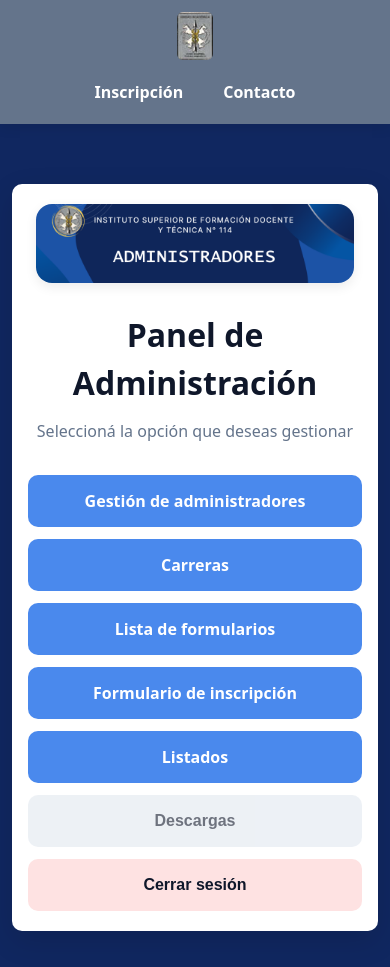
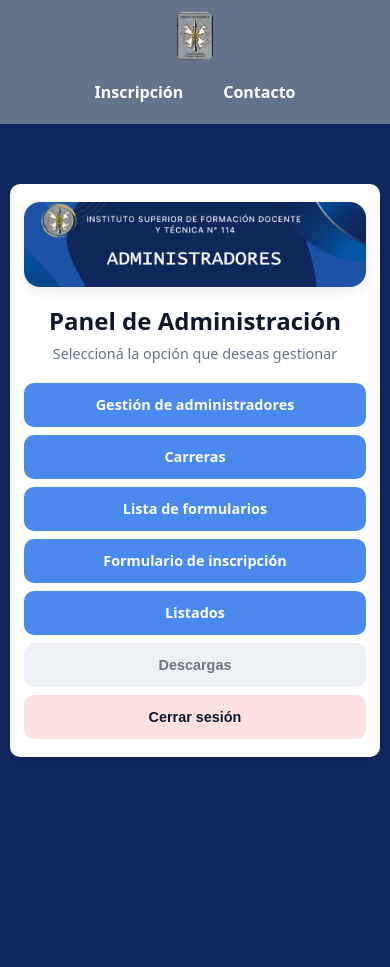
Before and after one commit to Isaacjesusacevedo/PaginaWebTupacAmaru, a Vue app in the folder Frontend/: page / in a window 390 px wide. After the commit the page ends 844 px from the top, so only its background shows below. Built offline with nearby package versions, Linux system fonts and the light colour scheme; no server answers; sample sign-in values are in the browser's storage; a web font is replaced by a local one.

Commit message:
fix: dashboard más compacto - card 28px/820px, botones 48px, section 24px, header 1.5rem

```diff
--- a/Frontend/src/assets/css/components/admin-menu.css
+++ b/Frontend/src/assets/css/components/admin-menu.css
@@ -1,13 +1,13 @@
 /* ================================
-   ADMIN MENU (Dashboard)
+   ADMIN MENU (Dashboard)  compacto
 ================================ */
 .admin-menu ul {
   list-style: none;
   display: grid;
   grid-template-columns: repeat(2, 1fr);
-  gap: 20px;
+  gap: 12px;
   padding: 0;
-  margin: 32px 0 0;
+  margin: 24px 0 0;
 }
 
 .admin-menu li {
@@ -16,9 +16,9 @@
 
 .btn-menu {
   width: 100%;
-  min-height: 64px;
-  padding: 18px 24px;
-  font-size: 1.05rem;
+  min-height: 48px;
+  padding: 12px 20px;
+  font-size: 0.95rem;
   font-weight: 600;
   border-radius: var(--radius-md);
   display: flex;
@@ -37,23 +37,24 @@
 @media (max-width: 768px) {
   .admin-menu ul {
     grid-template-columns: 1fr;
-    gap: 14px;
-    margin-top: 24px;
+    gap: 10px;
+    margin-top: 18px;
   }
 
   .btn-menu {
-    min-height: 56px;
-    font-size: 1rem;
+    min-height: 46px;
+    font-size: 0.92rem;
   }
 }
 
 @media (max-width: 480px) {
   .admin-menu ul {
-    gap: 12px;
+    gap: 8px;
   }
 
   .btn-menu {
-    min-height: 52px;
-    padding: 14px 18px;
+    min-height: 44px;
+    padding: 10px 16px;
+    font-size: 0.9rem;
   }
 }
--- a/Frontend/src/assets/css/components/card.css
+++ b/Frontend/src/assets/css/components/card.css
@@ -1,45 +1,23 @@
 /* ================================
    CARD BASE
-=============================== */
+================================ */
 .card {
   background-color: var(--color-card);
   border-radius: var(--radius-lg);
   box-shadow: var(--shadow-md);
 
-  padding: 40px;
-  margin-bottom: 32px;
+  padding: 28px;
+  margin-bottom: 24px;
+
+  color: #0f172a;
+
   width: 100%;
   box-sizing: border-box;
-
-  color: #0f172a;
-}
-
-@media (max-width: 768px) {
-  .card {
-    padding: 28px 20px;
-    margin-bottom: 20px;
-  }
-
-  .card-lg {
-    margin-top: 20px;
-  }
-
-  .card-media {
-    max-width: 100%;
-    margin-bottom: 24px;
-  }
-}
-
-@media (max-width: 640px) {
-  .card {
-    padding: 20px 16px;
-    border-radius: var(--radius-md);
-  }
 }
 
 /* ================================
    CARD HEADER
-=============================== */
+================================ */
 .card-header {
   margin-bottom: 10px;
 }
@@ -56,32 +34,24 @@
 
 /* ================================
    CARD MEDIA
-=============================== */
-
+================================ */
 .card-media {
   display: block;
-
   width: 100%;
-  max-width: 95%;
+  max-width: 90%;
   height: auto;
-
-  margin: 0 auto 28px auto;
-
+  margin: 0 auto 20px auto;
   border-radius: var(--radius-lg);
   box-shadow: var(--shadow-sm);
 }
 
-
 /* ================================
-   CARD CONTENT
-=============================== */
+   CARD CONTENT / FOOTER
+================================ */
 .card-content {
-  margin-bottom: 24px;
+  margin-bottom: 20px;
 }
 
-/* ================================
-   CARD FOOTER
-=============================== */
 .card-footer {
   display: flex;
   justify-content: flex-end;
@@ -90,7 +60,7 @@
 
 /* ================================
    VARIANTES
-=============================== */
+================================ */
 .card-sm {
   max-width: 500px;
   margin-left: auto;
@@ -102,34 +72,43 @@
   margin-right: auto;
 }
 
+/* Card por defecto para el dashboard: más angosto */
 .card-lg {
-  max-width: 1000px;
-  margin-top: 40px;
+  max-width: 820px;
+  margin-top: 24px;
 }
-
 
 /* ================================
    CARD SEPARATORS
-=============================== */
+================================ */
 .card hr {
   border: none;
   border-top: 1px solid var(--color-border);
-  margin: 20px 0;
+  margin: 16px 0;
 }
 
 /* ================================
-   HOME HEADER (Dashboard)
-=============================== */
-.home-header {
-  margin-bottom: 32px;
+   RESPONSIVE
+================================ */
+@media (max-width: 768px) {
+  .card {
+    padding: 22px 18px;
+    margin-bottom: 16px;
+  }
+
+  .card-lg {
+    margin-top: 16px;
+  }
+
+  .card-media {
+    max-width: 100%;
+    margin-bottom: 16px;
+  }
 }
 
-.home-header h1 {
-  margin-bottom: 12px;
-  font-size: 2rem;
+@media (max-width: 640px) {
+  .card {
+    padding: 18px 14px;
+    border-radius: var(--radius-md);
+  }
 }
-
-.home-header .subtitle {
-  font-size: 1rem;
-  color: var(--color-muted);
-}
--- a/Frontend/src/assets/css/layout/section.css
+++ b/Frontend/src/assets/css/layout/section.css
@@ -1,11 +1,11 @@
 .section {
   display: flex;
   justify-content: center;
-  padding: 40px 20px;
+  padding: 24px 16px;
 }
 
 @media (max-width: 640px) {
   .section {
-    padding: 16px 12px;
+    padding: 12px 10px;
   }
 }
--- a/Frontend/src/views/public/HomeView.vue
+++ b/Frontend/src/views/public/HomeView.vue
@@ -97,3 +97,19 @@
   }
 })
 </script>
+
+<style scoped>
+.home-header {
+  margin-bottom: 4px;
+}
+
+.home-header h1 {
+  font-size: 1.5rem;
+  margin-bottom: 4px;
+}
+
+.home-header .subtitle {
+  font-size: 0.9rem;
+  margin-bottom: 0;
+}
+</style>
```
